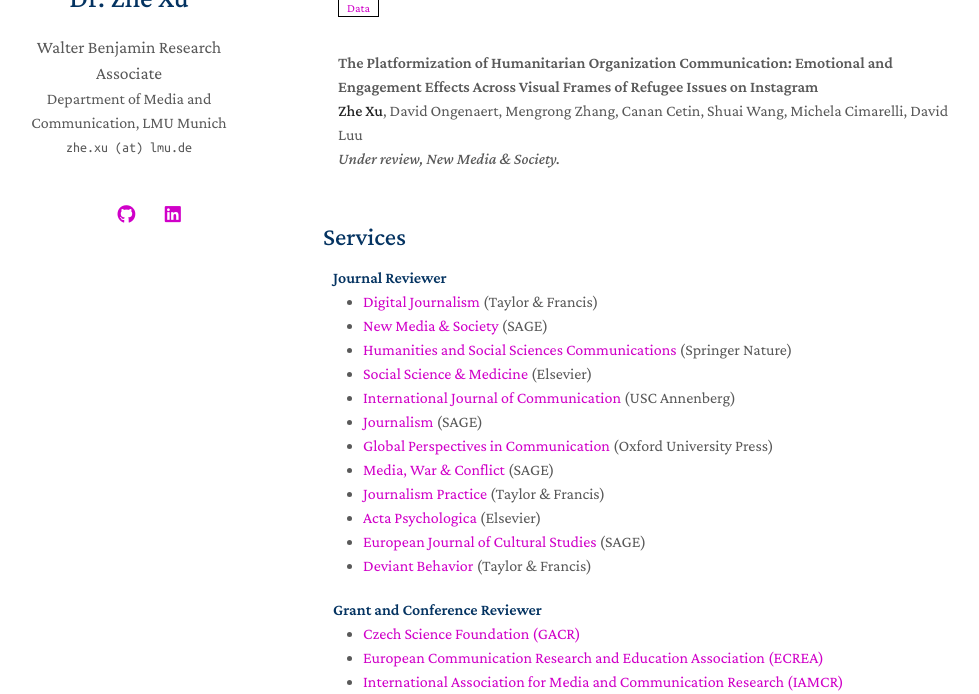
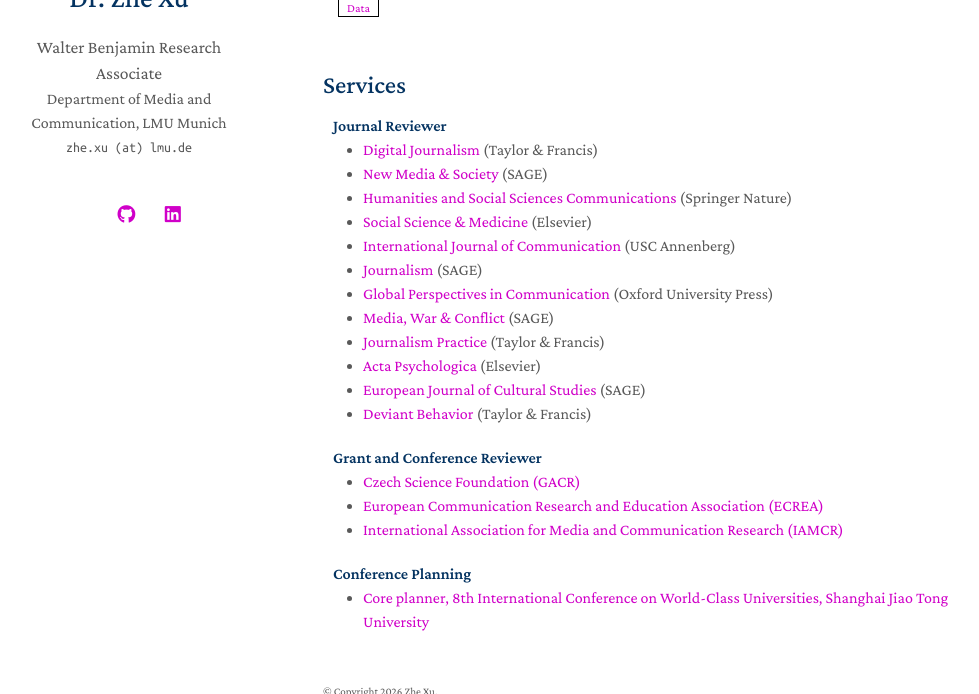
Before and after one commit to zhexuphd/newweb, a Jekyll site: the page built from index.md, in a window 1280 px wide and 900 px high, scrolled down 1011 px, cut to the strip 206-900 px from the top of the window. Shown: the whole strip, without its empty margins (147-1126 px from the left). Built offline with Jekyll 4.4.1, drawn with Linux system fonts in a browser that asks for light colours; a style sheet for code colours, icons or effects is not loaded; our own code applies the rules of GitHub Pages for plain Markdown files.

Commit message:
Update publications.yml

```diff
--- a/_data/publications.yml
+++ b/_data/publications.yml
@@ -21,7 +21,3 @@ main:
     authors: <strong>Zhe Xu</strong>, Yotam Ophir, Ke Du, Gaia Guatri, Dani Madrid-Morales, Kate Wright, Shuai Wang
     conference: Revise &amp; Resubmit, <em>Journalism Studies</em>.
     data: https://datashare.ed.ac.uk/collections/97e435a1-7faa-499a-822d-cdb0078f2273/search
-
-  - title: "The Platformization of Humanitarian Organization Communication: Emotional and Engagement Effects Across Visual Frames of Refugee Issues on Instagram"
-    authors: <strong>Zhe Xu</strong>, David Ongenaert, Mengrong Zhang, Canan Cetin, Shuai Wang, Michela Cimarelli, David Luu
-    conference: Under review, <em>New Media &amp; Society</em>.
```
